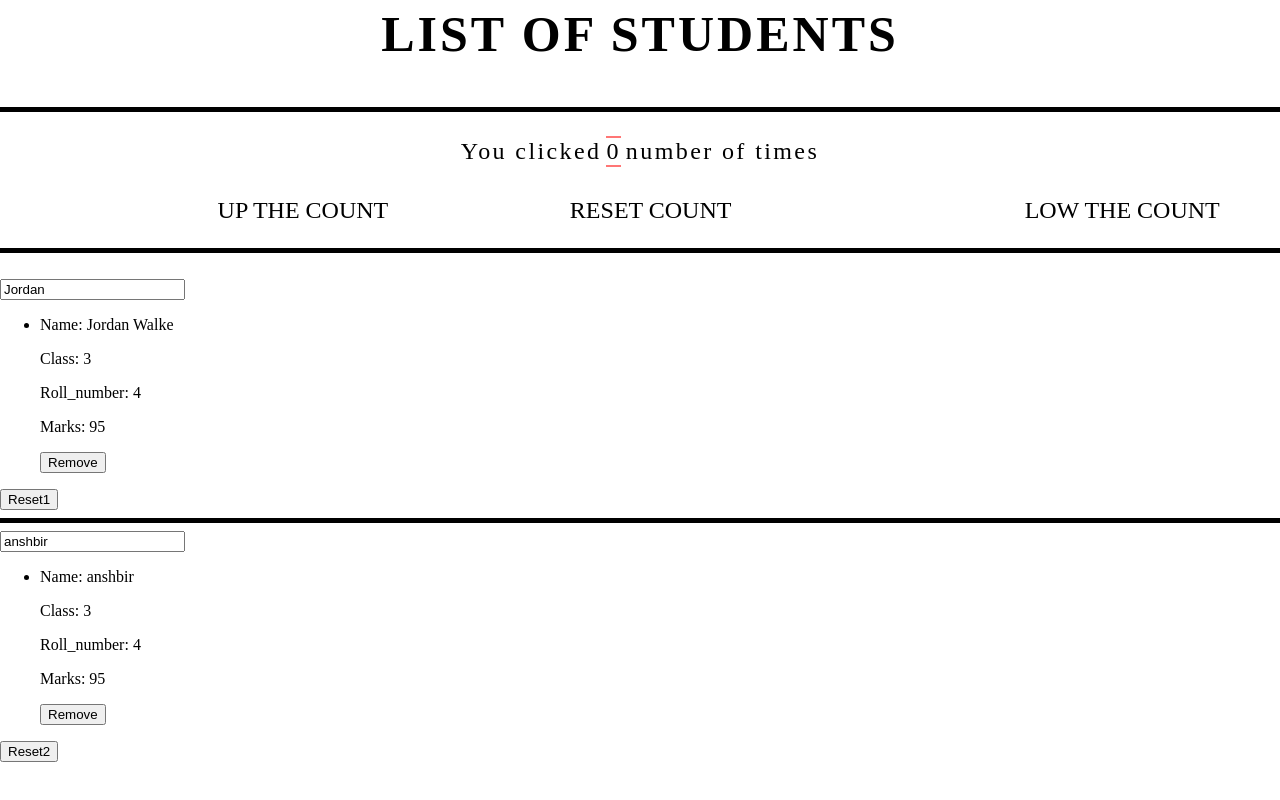
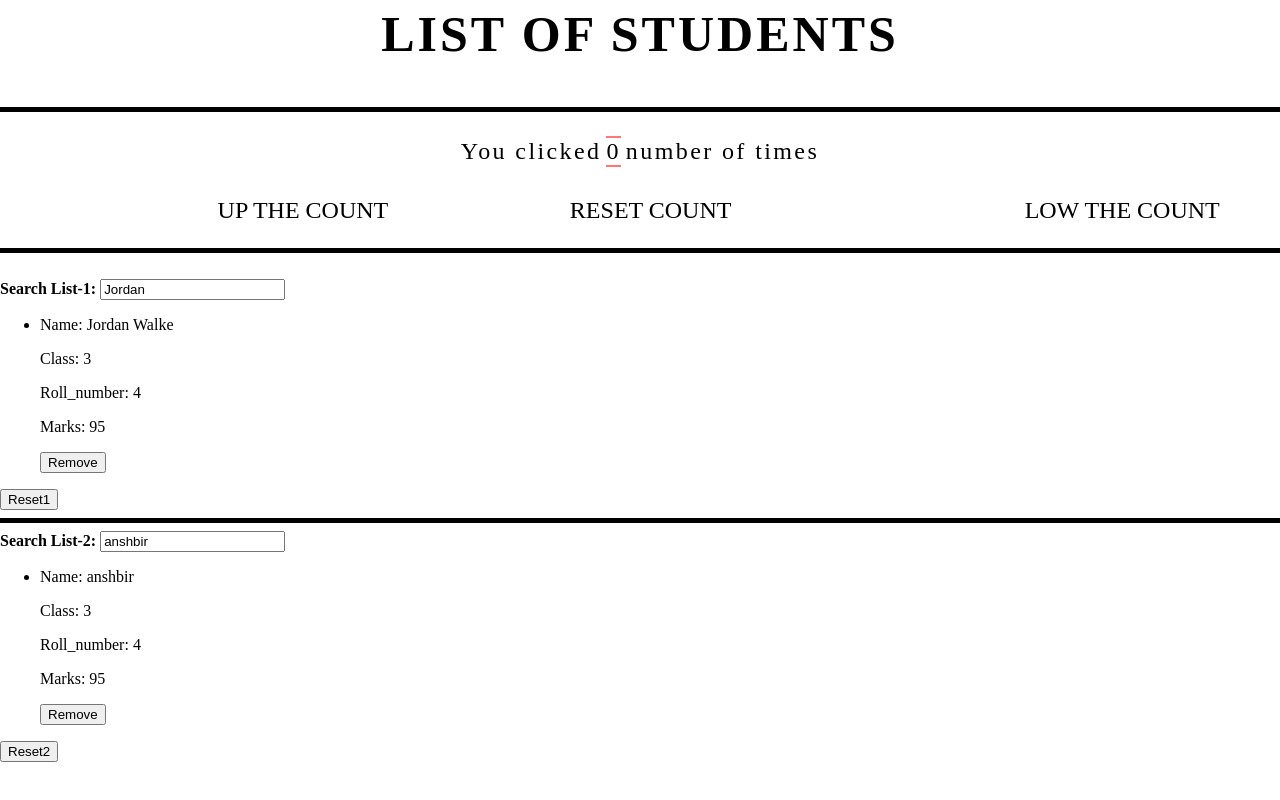
Before and after one commit to mridulgain/hacker-stories, a React (Create React App) app: page / in a window 1280 px wide. Built offline with nearby package versions, Linux system fonts and the light colour scheme; a web font is replaced by a local one.

Commit message:
modify reset button

```diff
--- a/src/App.js
+++ b/src/App.js
@@ -120,8 +120,9 @@ const App = () => {
     student.name.toLowerCase().includes(searchTerm2.toLowerCase())
   );
 
-  const resetList = (list, reset_func) => {
-    reset_func(list)
+  const resetlist_search = (list, reset_list, reset_search) => {
+    reset_list(list)
+    reset_search('')
   }
 
   const deleteStudent = (key, list, update_func) => {
@@ -150,17 +151,21 @@ const App = () => {
           id="search"
           search={searchTerm}
           onSearch={handleSearch}
-        />
+        >
+        <strong>Search List-1: </strong>
+        </MyInput>
         <Student onRemove={(event) => deleteStudent(event.target.value, current_list, update_list) } list={current_list}/>
-        <button type='button' onClick={() => resetList(list, update_list)}>Reset1</button>
+        <button type='button' onClick={() => resetlist_search(list, update_list, set_search)}>Reset1</button>
         <hr />
         <MyInput
           id="search"
           search={searchTerm2}
           onSearch={handleSearch2}
-        />
+        >
+        <strong>Search List-2: </strong>
+        </MyInput>
         <Student onRemove={(event) => deleteStudent(event.target.value, current_list2, update_list2) } list={current_list2}/>
-        <button type='button' onClick={() => resetList(list2, update_list2)}>Reset2</button>
+        <button type='button' onClick={() => resetlist_search(list2, update_list2, set_search2)}>Reset2</button>
       </div>
     </div>
   )
@@ -191,8 +196,10 @@ const Count = () => {
   )
 }
 
-const MyInput = ({ id, search, onSearch }) =>(
+const MyInput = ({ id, search, onSearch, children }) =>(
   <>
+    <label htmlFor={id}>{children}</label>
+
     <input id={id}
      type="text"
      value={search}
```
